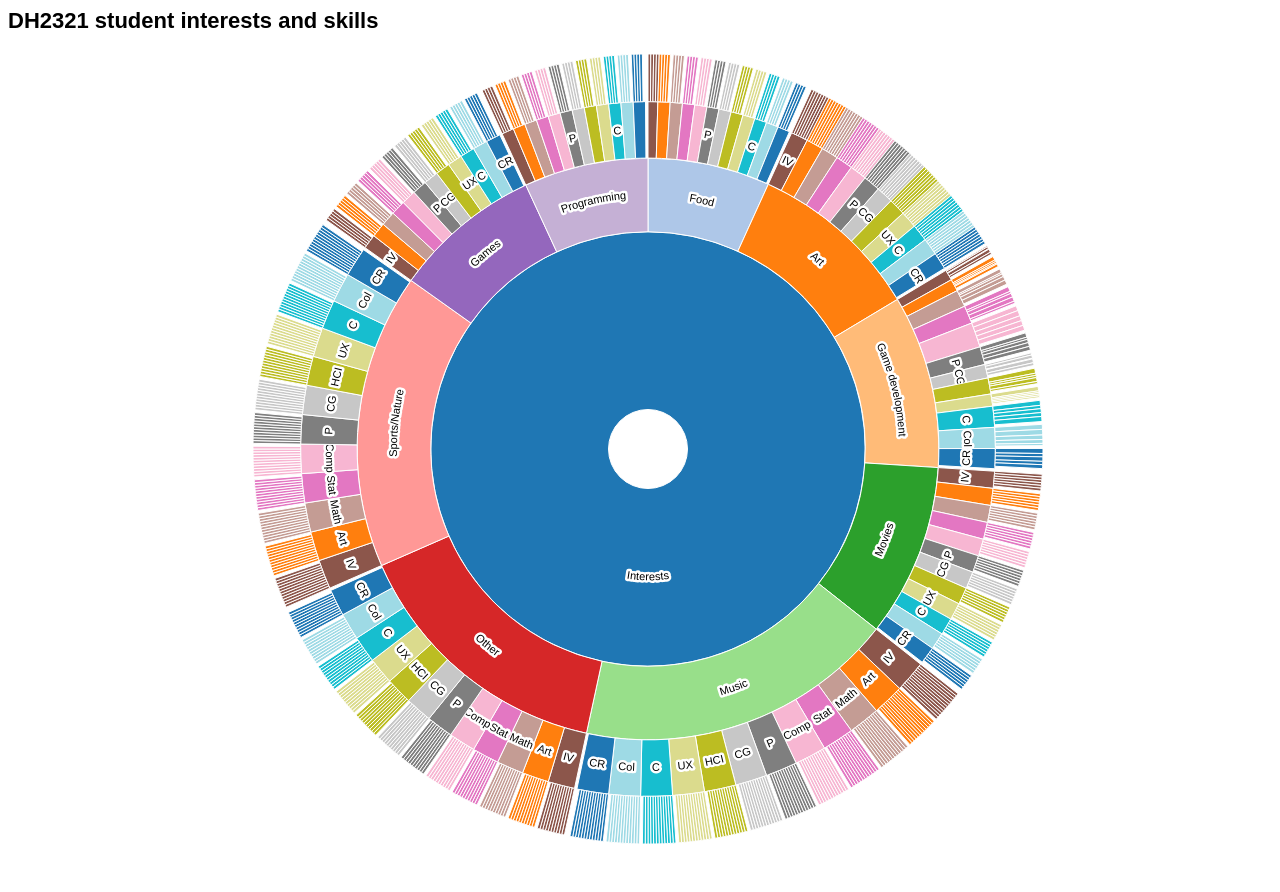
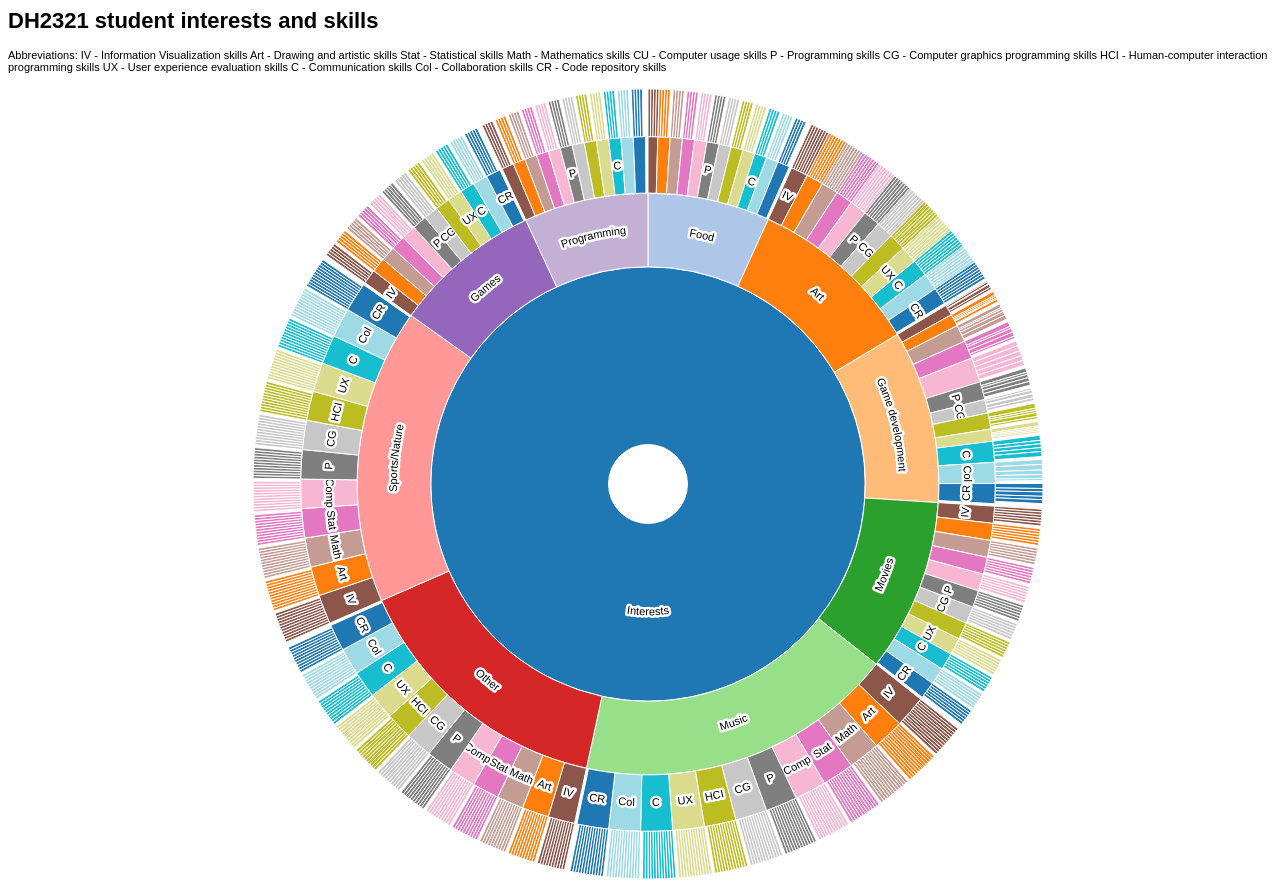
Before and after one commit to adelinaand/sunburst, a plain HTML site: page index.html in a window 1280 px wide. Before the commit the page ends 857 px from the top, so only its background shows below. Drawn offline with nearby package versions, Linux system fonts and the light colour scheme.

Commit message:
Update index.html

```diff
--- a/index.html
+++ b/index.html
@@ -29,6 +29,22 @@
 </head>
 <body>
     <h1> DH2321 student interests and skills </h1>
+
+                <p> Abbreviations:
+                    IV - Information Visualization skills
+                    Art - Drawing and artistic skills
+                    Stat - Statistical skills
+                    Math - Mathematics skills
+                    CU - Computer usage skills
+                    P - Programming skills
+                    CG - Computer graphics programming skills
+                    HCI - Human-computer interaction programming skills
+                    UX - User experience evaluation skills
+                    C - Communication skills
+                    Col - Collaboration skills
+                    CR - Code repository skills
+            </p>
+
     <script>
         const width = window.innerWidth,
             height = window.innerHeight,
```
